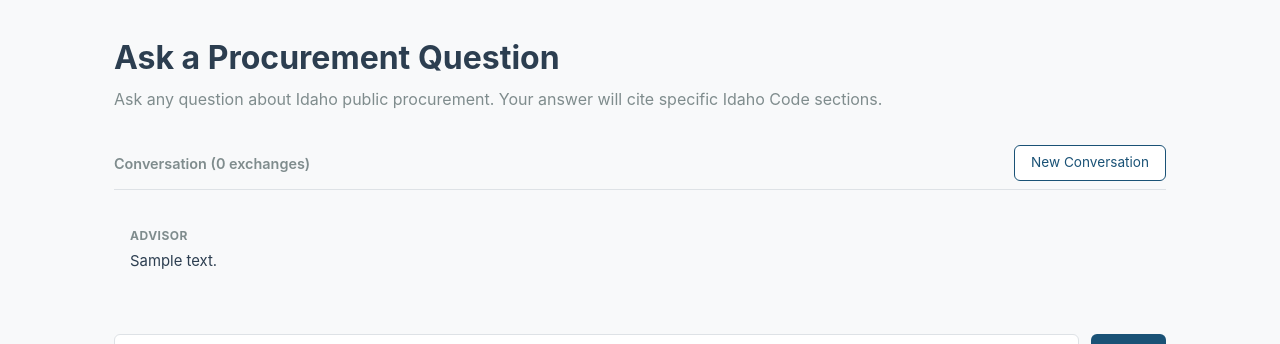
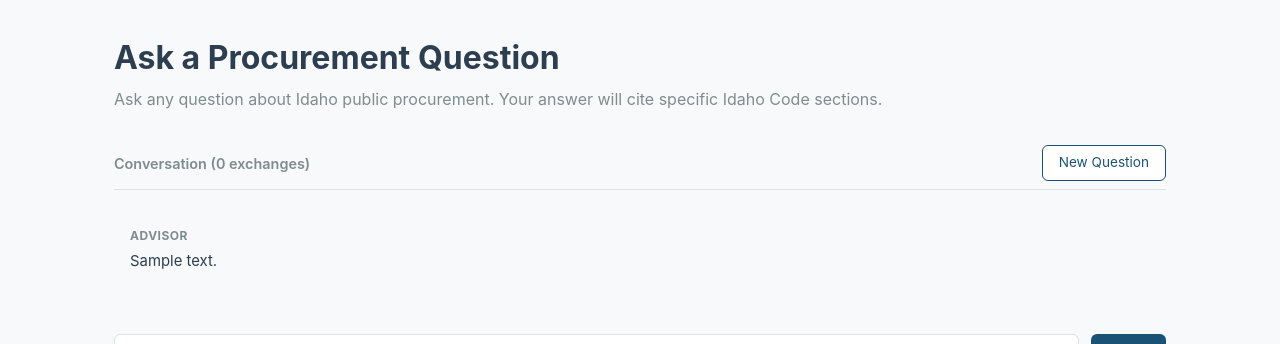
Before and after one commit to BillBrieferServer/buybuy, a FastAPI app: template templates/advisor.html in a window 1280 px wide. Shown: the part 52-396 px from the top of the page. Run offline with FastAPI, Linux system fonts and the light colour scheme; the template is opened without the code that fills it: most values are stand-ins (such as "Sample title", 1, 10 or a date in 2020); parts of the project's set-up code (start-up, migrations or seed data) failed here and were passed over; some libraries are stand-ins or nearby versions.

Commit message:
Rename New Conversation button to New Question

```diff
--- a/templates/advisor.html
+++ b/templates/advisor.html
@@ -9,7 +9,7 @@
     {% if history and history|length > 0 %}
     <div class="conversation-header">
         <span class="conv-label">Conversation ({{ (history|length / 2)|int }} exchange{{ 's' if (history|length / 2)|int != 1 else '' }})</span>
-        <a href="/advisor/new" class="btn-new-conv">New Conversation</a>
+        <a href="/advisor/new" class="btn-new-conv">New Question</a>
     </div>
 
     <div class="conversation-thread">
```
